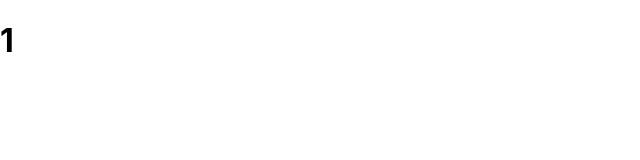
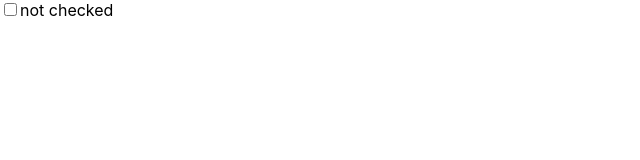
Before and after one commit to bdiddy2022/hook-functions-app, a React (Create React App) app: page / in a window 1280 px wide. Shown: the top 160 px of the page, without its empty margins (0-640 px from the left). Built offline with nearby package versions, Linux system fonts and the light colour scheme.

Commit message:
worked with useReducer to replace much longer function which relied on useState

```diff
--- a/src/index.js
+++ b/src/index.js
@@ -4,12 +4,18 @@ import './index.css';
 
 function App() {
 
-  const [number, setNumber] = useReducer((number, newNumber) =>
-    number + newNumber, 1
+  const [checked, toggle] = useReducer(
+    (checked) => !checked, false
   );
 
   return (
-    <h1 onClick={() => setNumber(number)}>{number}</h1>
+    <>
+      <input
+        type="checkbox"
+        value={checked}
+        onChange={toggle}
+      />{checked ? "checked" : "not checked"}
+    </>
   );
 
 }
```
